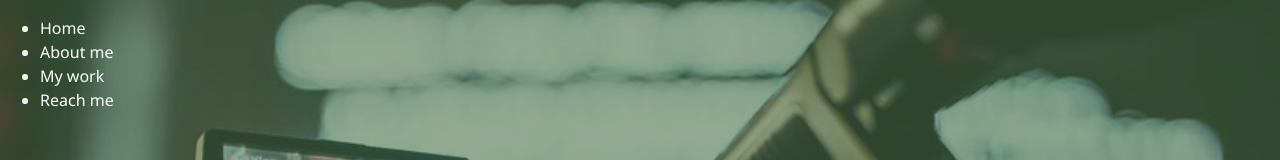
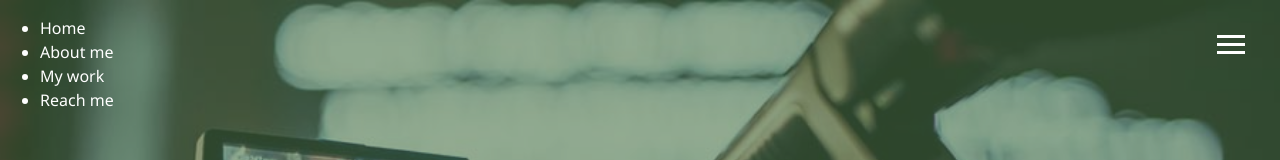
Before and after one commit to ErnestTheBest/portfolio_playground, a website: page dist/index.html in a window 1280 px wide. Shown: the top 160 px of the page. Drawn offline with Linux system fonts and the light colour scheme.

Commit message:
lesson 3 6:04

```diff
--- /dev/null
+++ b/scss/_menu.scss
@@ -0,0 +1,17 @@
+// Menu button
+.menu-btn {
+  position: absolute;
+  z-index: 3;
+  right: 35px;
+  top: 35px;
+  cursor: pointer;
+  @include easeOut;
+
+  .btn-line {
+      width: 28px;
+      height: 3px;
+      margin: 0 0 5px 0;
+      background: #fff;
+      @include easeOut;
+  }
+}
--- a/scss/main.scss
+++ b/scss/main.scss
@@ -1,4 +1,5 @@
 @import "config";
+@import "menu";
 
 * {
   box-sizing: border-box;
```
Also changed, not shown: dist/css/main.css.
